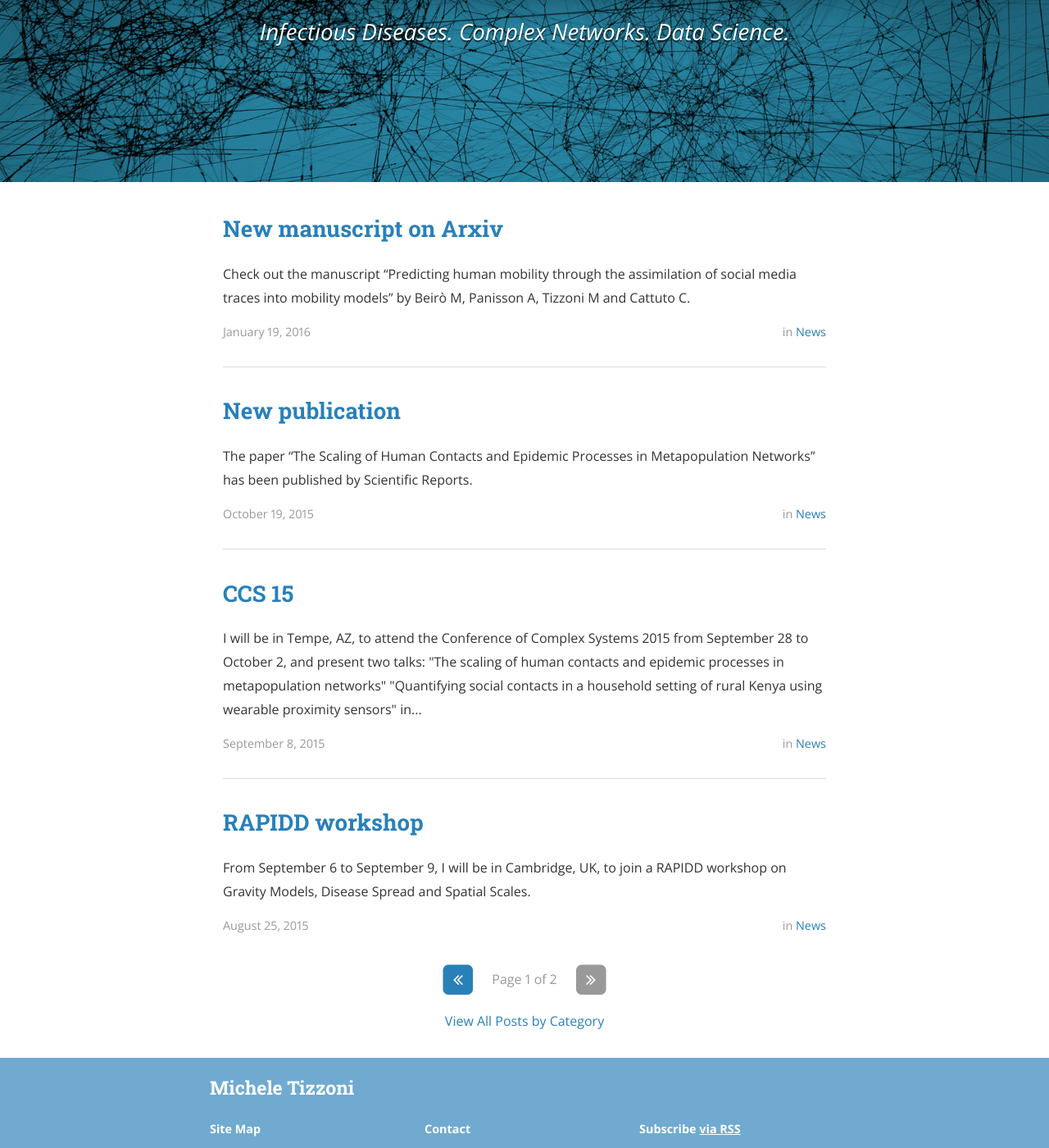
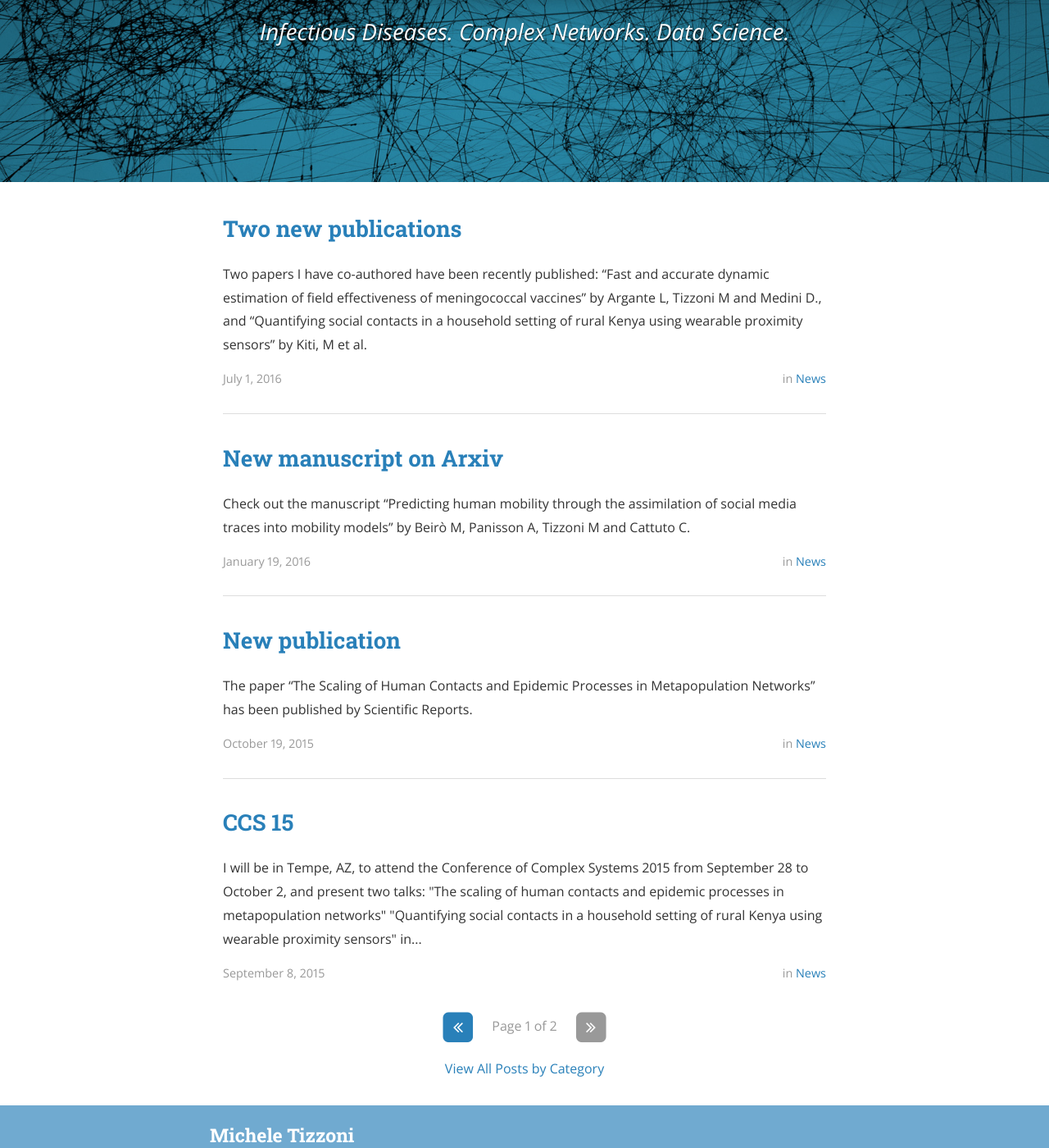
Before and after one commit to micheletizzoni/micheletizzoni.github.io, a Jekyll site: the page built from index.html, in a window 1280 px wide and 1400 px high, scrolled down 296 px. Shown: the whole window at 82% size. Built offline with Jekyll 4.4.1, drawn with Linux system fonts in a browser that asks for light colours; nearby versions of some CDN libraries; the list of posts is cut into pages by our own code; a style sheet for code colours, icons or effects is not loaded.

Commit message:
new papers 2016

```diff
--- a/3_publications.md
+++ b/3_publications.md
@@ -19,9 +19,15 @@ Check out my profile on [Google Scholar][scholar].
   </li>
   <br></br>
 
+  <li>L. Argante, <strong>M. Tizzoni</strong>, D. Medini<br></br>
+  <a href="http://bmcmedicine.biomedcentral.com/articles/10.1186/s12916-016-0642-2">Fast and accurate dynamic estimation of field effectiveness of meningococcal vaccines</a><br></br>
+  BMC Medicine 14, 98 (2016)
+  </li>
+  <br></br>
+
   <li>M. C. Kiti, <strong>M. Tizzoni</strong>, T. M. Kinyanjui, D. C. Koech, P. K. Munywoki, M. Meriac, L. Cappa, A. Panisson, A. Barrat, C. Cattuto, D. J. Nokes<br></br>
-  <a href="">Quantifying social contacts in a household setting of rural Kenya using wearable proximity sensors.</a><br></br>
-  Submitted. (2015)
+  <a href="http://epjdatascience.springeropen.com/articles/10.1140/epjds/s13688-016-0084-2">Quantifying social contacts in a household setting of rural Kenya using wearable proximity sensors.</a><br></br>
+  EPJ Data Science 5, 21 (2016)
   </li>
   <br></br>
 
--- /dev/null
+++ b/_posts/2016-07-01-two-new-publications.markdown
@@ -0,0 +1,14 @@
+---
+layout: post
+title:  "Two new publications"
+date:  2016-07-01 10:00:00
+author: Michele Tizzoni
+categories: news
+#cover:  "assets/instacode.png"
+---
+
+Two papers I have co-authored have been recently published: ["Fast and accurate dynamic estimation of field effectiveness of meningococcal vaccines"
+](http://bmcmedicine.biomedcentral.com/articles/10.1186/s12916-016-0642-2) by Argante L, Tizzoni M and Medini D.,
+and
+["Quantifying social contacts in a household setting of rural Kenya using wearable proximity sensors"
+](http://epjdatascience.springeropen.com/articles/10.1140/epjds/s13688-016-0084-2) by Kiti, M et al.
```
